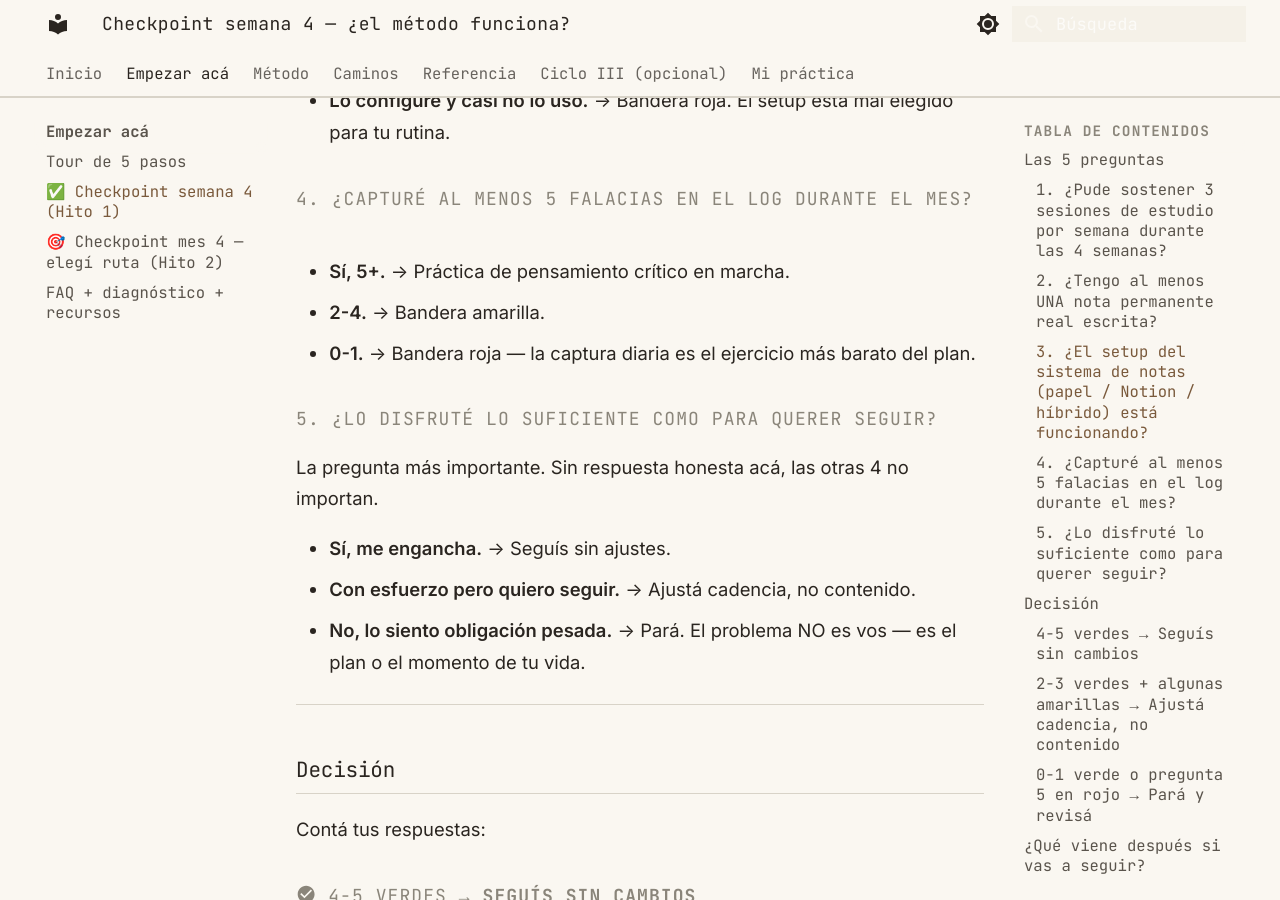
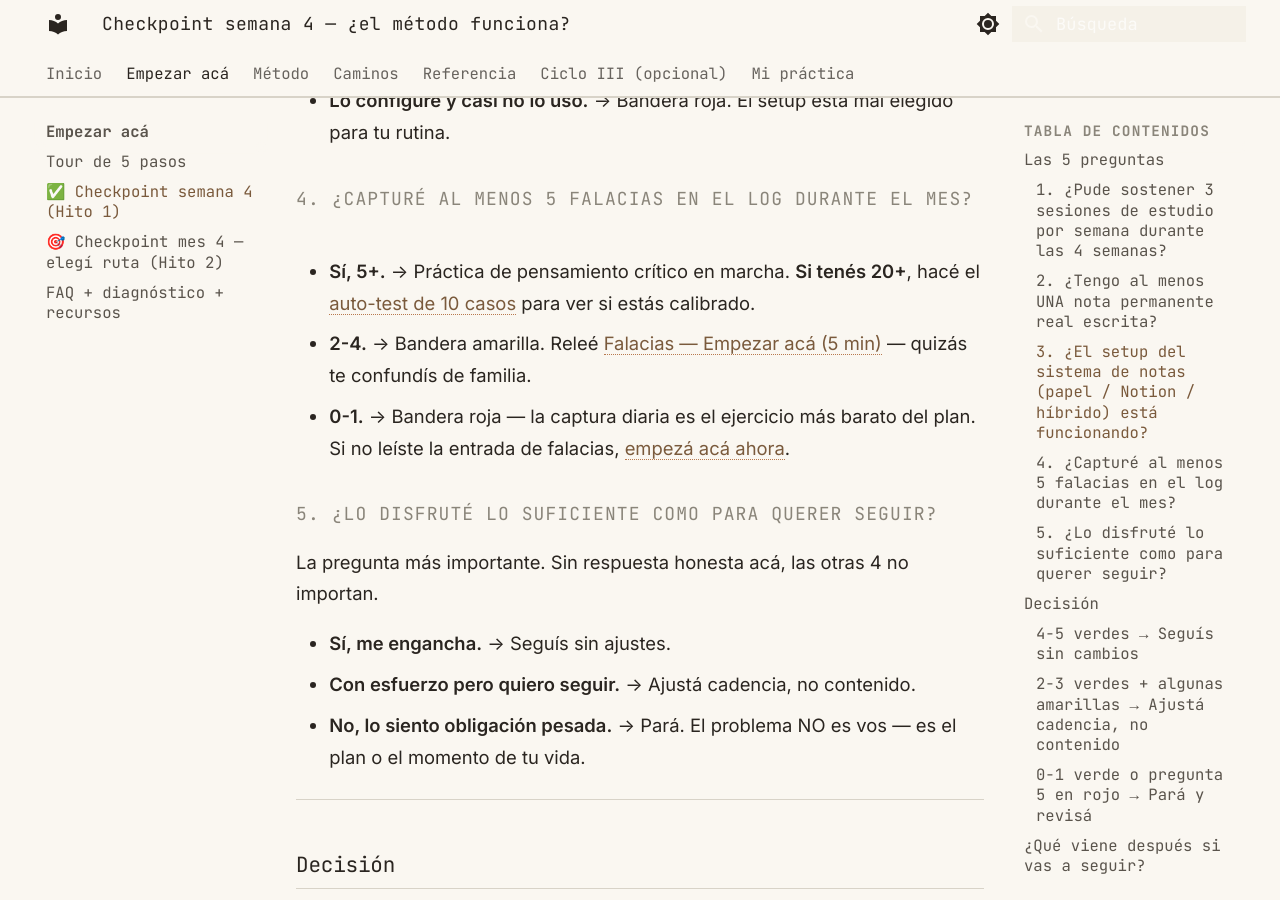
Before and after one commit to MrSpagVi/Curso, an MkDocs documentation site: the page built from docs/checkpoint-semana-4.md, in a window 1280 px wide and 900 px high, scrolled down 1265 px. Built offline with MkDocs 1.6.1 and Material for MkDocs 9.7.7, drawn with Linux system fonts in a browser that asks for light colours.

Commit message:
Integración tronco común con sección Falacias (Commit 3/3)
Cierra el bug pedagógico: el flujo W1-W4 ahora referencia la sección formativa
de Falacias antes de pedir la primera captura.

Cambios:

docs/empieza-aqui.md (Paso 5 — Día 1):
- Agregado nuevo paso: "Leé la entrada de Falacias — Empezar acá (5 min)"
  ANTES de "Capturá tu primera falacia". Resuelve el "cómo capturo si no sé".
- En la línea de captura, link explícito a la entrada como referencia.

docs/checkpoint-semana-4.md (pregunta 4):
- Verde (5+ capturas): si tenés 20+, link al auto-test de 10 casos para
  verificar calibración.
- Amarillo (2-4): link a entrada de falacias por si te confundís de familia.
- Rojo (0-1): link a entrada de falacias si nunca la leíste.

Resultado completo de los 3 commits:
- Commit 1: nav 8→7 secciones, 6 archivos borrados, 12 links arreglados.
- Commit 2: sección Falacias formativa (1 entrada + 3 sub-páginas).
- Commit 3: integración del nuevo flujo con la sección de falacias.

Co-Authored-By: Claude Opus 4.7 (1M context) <noreply@anthropic.com>

```diff
--- a/docs/checkpoint-semana-4.md
+++ b/docs/checkpoint-semana-4.md
@@ -35,9 +35,9 @@ Entendido "nota permanente" según [el sistema](plan/notas.md): una idea propia
 
 ### 4. ¿Capturé al menos 5 falacias en el log durante el mes?
 
-- **Sí, 5+.** → Práctica de pensamiento crítico en marcha.
-- **2-4.** → Bandera amarilla.
-- **0-1.** → Bandera roja — la captura diaria es el ejercicio más barato del plan.
+- **Sí, 5+.** → Práctica de pensamiento crítico en marcha. **Si tenés 20+**, hacé el [auto-test de 10 casos](plan/falacias/practica.md) para ver si estás calibrado.
+- **2-4.** → Bandera amarilla. Releé [Falacias — Empezar acá (5 min)](plan/falacias.md) — quizás te confundís de familia.
+- **0-1.** → Bandera roja — la captura diaria es el ejercicio más barato del plan. Si no leíste la entrada de falacias, [empezá acá ahora](plan/falacias.md).
 
 ### 5. ¿Lo disfruté lo suficiente como para querer seguir?
 
```
Also changed, not shown: docs/empieza-aqui.md (+2 -1 lines).
